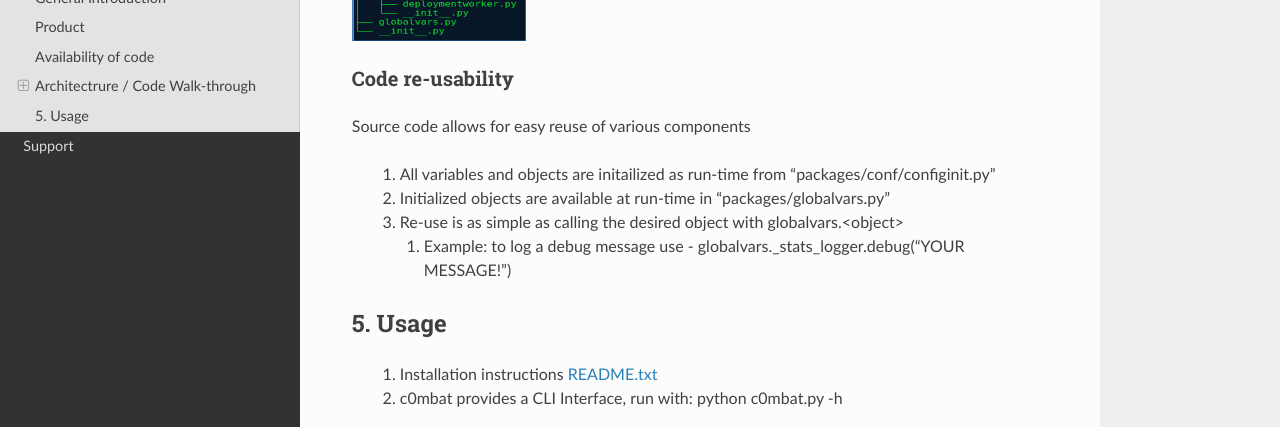
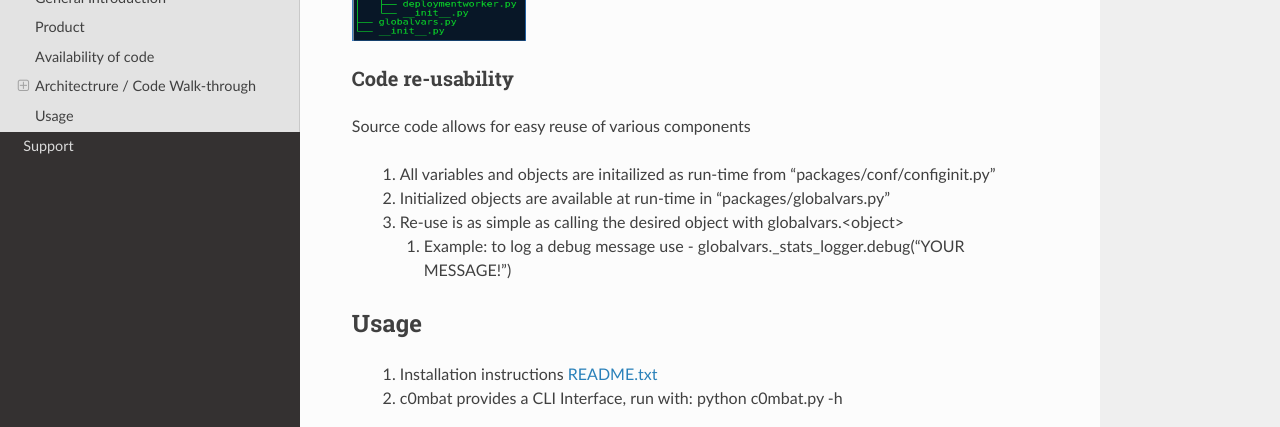
Before and after one commit to weqaar/c0mbat, a Sphinx documentation site: the page built from docs/source/Introduction.rst, in a window 1280 px wide and 900 px high, scrolled down 1524 px. Shown: the part 300-727 px from the top of the window. Built offline with Sphinx 7.4.7 and the Read the Docs theme 2.0.0, drawn with Linux system fonts in a browser that asks for light colours.

Commit message:
docs update

```diff
--- a/docs/source/Introduction.rst
+++ b/docs/source/Introduction.rst
@@ -91,7 +91,7 @@ Source code allows for easy reuse of various components
      #. Example: to log a debug message use - globalvars._stats_logger.debug("YOUR MESSAGE!")
 
 
-5. Usage
+Usage
 ========
 
   #. Installation instructions `README.txt <https://github.com/weqaar/c0mbat/blob/master/README.txt>`_
```
Also changed, not shown: 13 other files.
